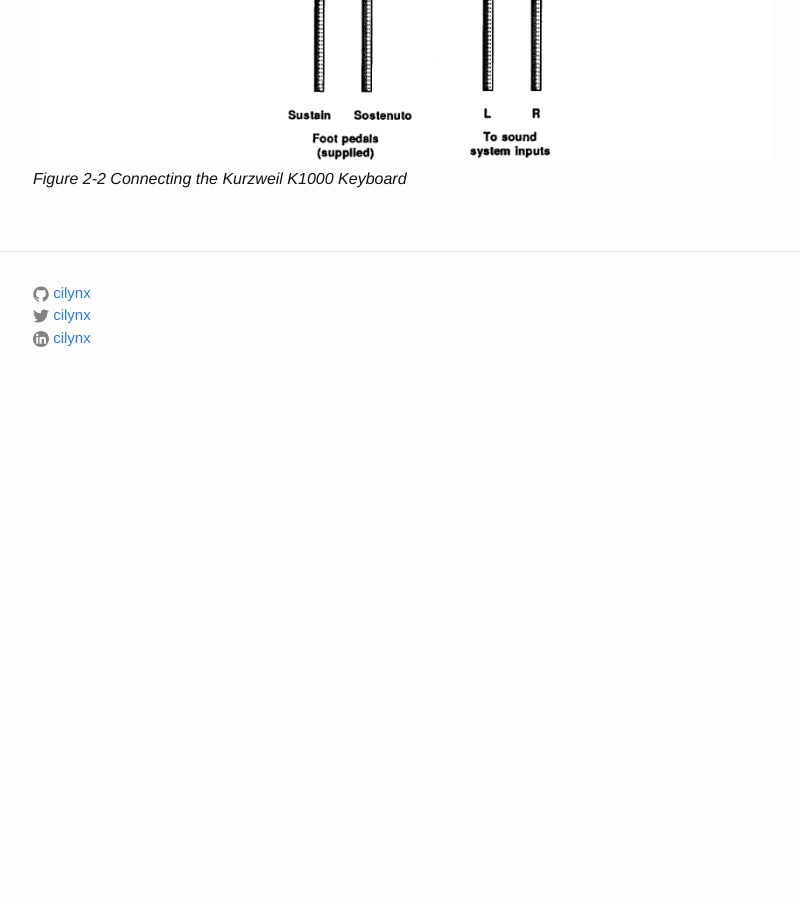
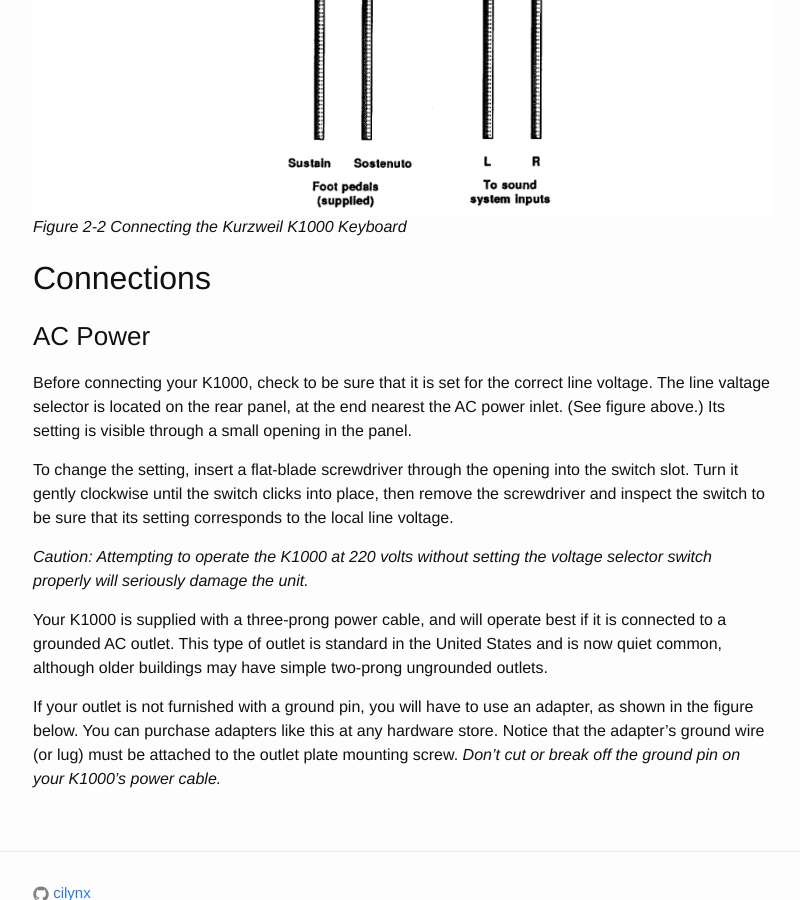
Before and after one commit to cilynx/cilynx.github.io, a Jekyll site: the page built from _posts/2020-06-30-kurzweil_k1000_keyboard_musician's_guide.md, in a window 1280 px wide and 900 px high, scrolled down 7396 px. Shown: the whole window, without its empty margins (237-1037 px from the left). Built offline with Jekyll 4.4.1, drawn with Linux system fonts in a browser that asks for light colours; a script that is not in the unit is left out; comment, search, counter and statistics services are not loaded; before the commit the page ends 7805 px from its top, so only the background shows below that; some of the changed text lies outside the part shown.

Commit message:
Add AC Power Connection section to MG

```diff
--- a/_posts/2020-06-30-kurzweil_k1000_keyboard_musician's_guide.md
+++ b/_posts/2020-06-30-kurzweil_k1000_keyboard_musician's_guide.md
@@ -175,3 +176,17 @@
 
 ![k1000 connection diagram](/assets/k1000-mg-figure2-2.png)
 *Figure 2-2 Connecting the Kurzweil K1000 Keyboard*
+
+## Connections
+
+### AC Power
+
+Before connecting your K1000, check to be sure that it is set for the correct line voltage.  The line valtage selector is located on the rear panel, at the end nearest the AC power inlet.  (See figure above.)  Its setting is visible through a small opening in the panel.
+
+To change the setting, insert a flat-blade screwdriver through the opening into the switch slot.  Turn it gently clockwise until the switch clicks into place, then remove the screwdriver and inspect the switch to be sure that its setting corresponds to the local line voltage.
+
+_Caution: Attempting to operate the K1000 at 220 volts without setting the voltage selector switch properly will seriously damage the unit._
+
+Your K1000 is supplied with a three-prong power cable, and will operate best if it is connected to a grounded AC outlet.  This type of outlet is standard in the United States and is now quiet common, although older buildings may have simple two-prong ungrounded outlets.
+
+If your outlet is not furnished with a ground pin, you will have to use an adapter, as shown in the figure below.  You can purchase adapters like this at any hardware store.  Notice that the adapter's ground wire (or lug) must be attached to the outlet plate mounting screw.  _Don't cut or break off the ground pin on your K1000's power cable._
```
Also changed, not shown: other parts of _posts/2020-06-30-kurzweil_k1000_keyboard_musician's_guide.md (+1 -0 lines).
